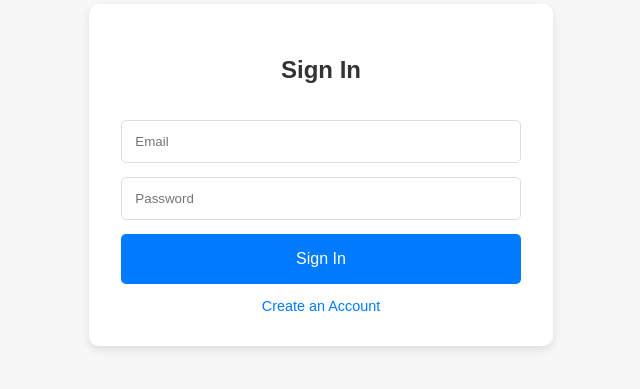
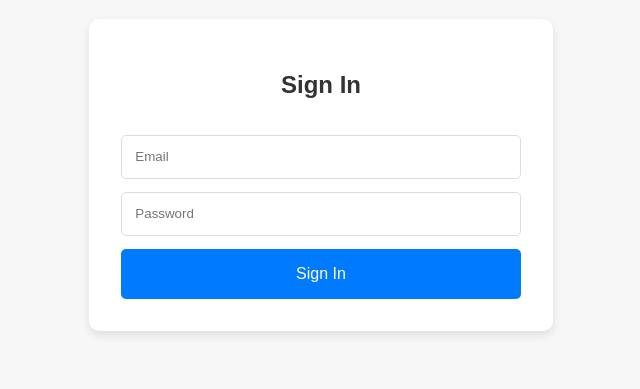
Before and after one commit to Saouma1/CarsWebsite, a website: page public/signin.html in a window 1280 px wide. Shown: the part 225-614 px from the top of the page, without its empty margins (319-959 px from the left). Drawn offline with Linux system fonts and the light colour scheme; no server answers.

```diff
--- a/public/signin.html
+++ b/public/signin.html
@@ -12,7 +12,6 @@
         <input type="email" placeholder="Email" id="email" required>
         <input type="password" placeholder="Password" id="password" required>
         <button type="submit">Sign In</button>
-        <a href="signup.html">Create an Account</a>
     </form>
     <script src="script.js"></script>
 </body>
```
